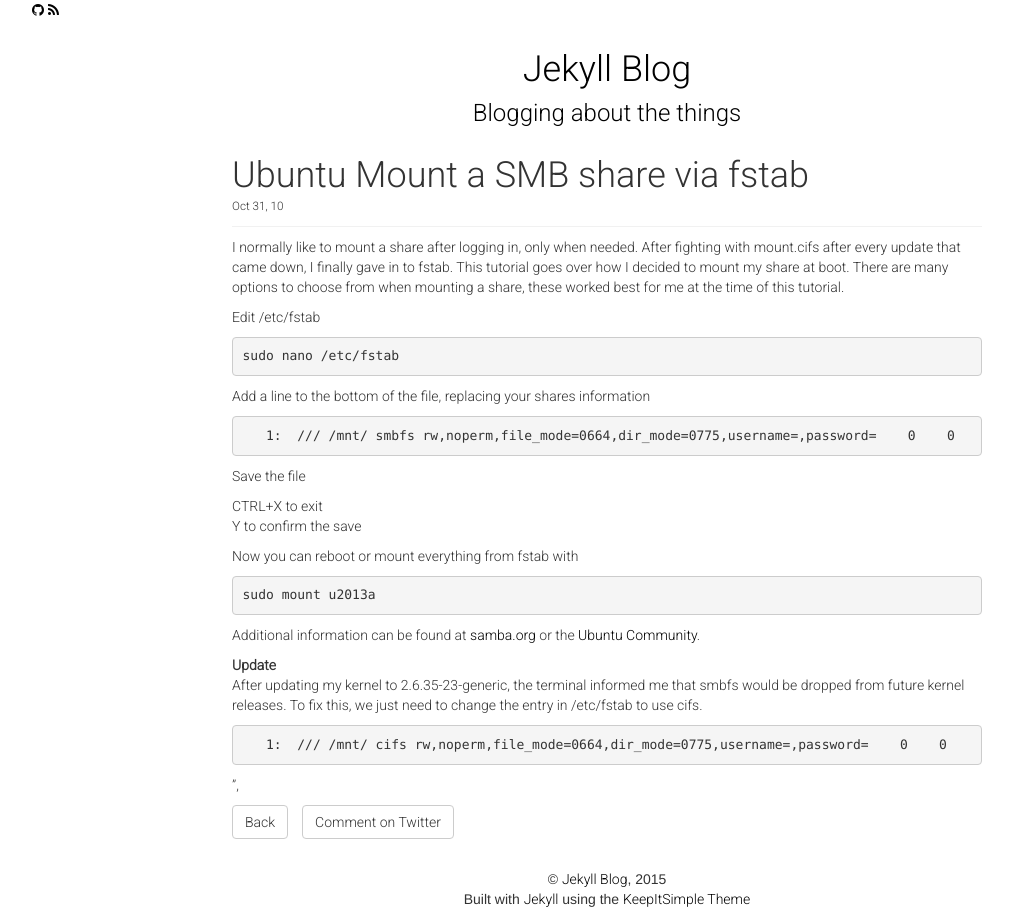
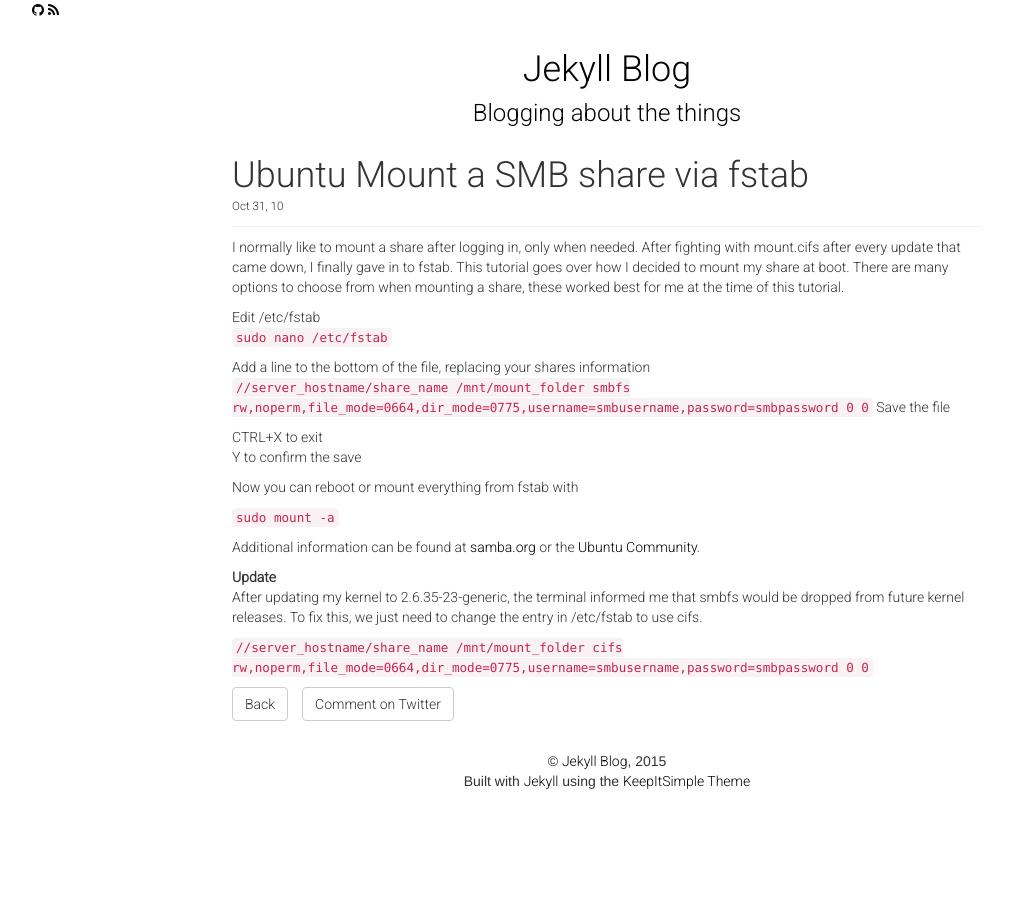
Before and after one commit to cbrookins/cbrookins.github.io, a Jekyll site: the page built from _posts/2010-10-31-Ubuntu-Mount-a-SMB-share-via-fstab.markdown, in a window 1280 px wide. Shown: the whole page, without its empty margins (33-1046 px from the left). Built offline with Jekyll 4.4.1, drawn with Linux system fonts in a browser that asks for light colours; nearby versions of some CDN libraries.

Commit message:
Update 2010-10-31-Ubuntu-Mount-a-SMB-share-via-fstab.markdown

```diff
--- a/_posts/2010-10-31-Ubuntu-Mount-a-SMB-share-via-fstab.markdown
+++ b/_posts/2010-10-31-Ubuntu-Mount-a-SMB-share-via-fstab.markdown
@@ -7,10 +7,10 @@
 I normally like to mount a share after logging in, only when needed. After fighting with mount.cifs after every update that came down, I finally gave in to fstab. This tutorial goes over how I decided to mount my share at boot. There are many options to choose from when mounting a share, these worked best for me at the time of this tutorial.
 
 Edit /etc/fstab
+`sudo nano /etc/fstab`
 
-<pre class="csharpcode">sudo nano /etc/fstab</pre>
 Add a line to the bottom of the file, replacing your shares information
-<div class="csharpcode"><pre><span class="lnum">   1:  </span>//<serverhostname>/<sharename> /mnt/<foldername> smbfs rw,noperm,file_mode=0664,dir_mode=0775,username=<username>,password=<password>    0    0</password></username></foldername></sharename></serverhostname></pre></div>
+`//server_hostname/share_name /mnt/mount_folder smbfs rw,noperm,file_mode=0664,dir_mode=0775,username=smbusername,password=smbpassword    0    0`
 Save the file
 
 CTRL+X to exit
@@ -18,11 +18,11 @@
 
 Now you can reboot or mount everything from fstab with
 
-  <pre class="csharpcode">sudo mount u2013a</pre>
+`sudo mount -a`
 
 Additional information can be found at <a href="http://samba.org/" target="_blank">samba.org</a> or the <a href="http://www.ubuntu.com/support/community" target="_blank">Ubuntu Community</a>.
 
 **Update**
 After updating my kernel to 2.6.35-23-generic, the terminal informed me that smbfs would be dropped from future kernel releases. To fix this, we just need to change the entry in /etc/fstab to use cifs.
 
-<div class="csharpcode"><pre><span class="lnum">   1:  </span>//<serverhostname>/<sharename> /mnt/<foldername> cifs rw,noperm,file_mode=0664,dir_mode=0775,username=<username>,password=<password>    0    0</password></username></foldername></sharename></serverhostname></pre></div>",
+`//server_hostname/share_name /mnt/mount_folder cifs rw,noperm,file_mode=0664,dir_mode=0775,username=smbusername,password=smbpassword   0  0`
```
